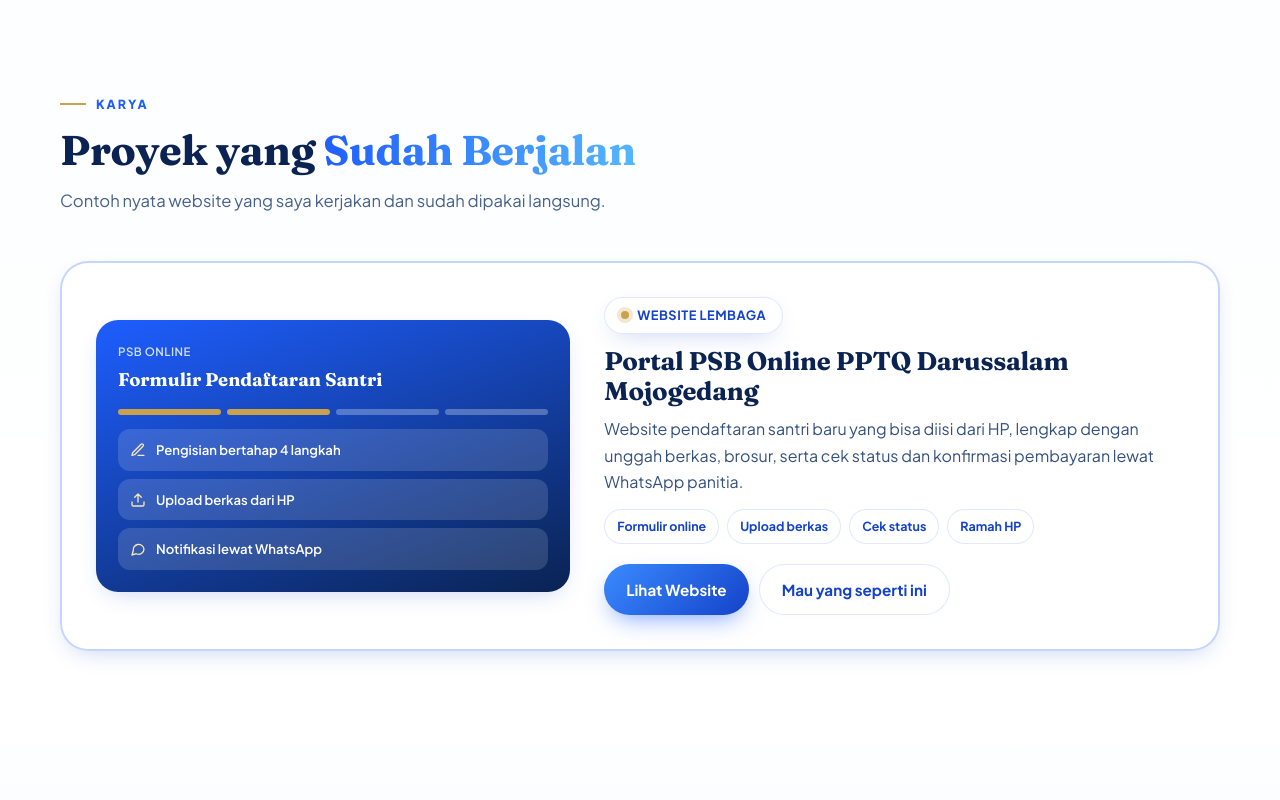
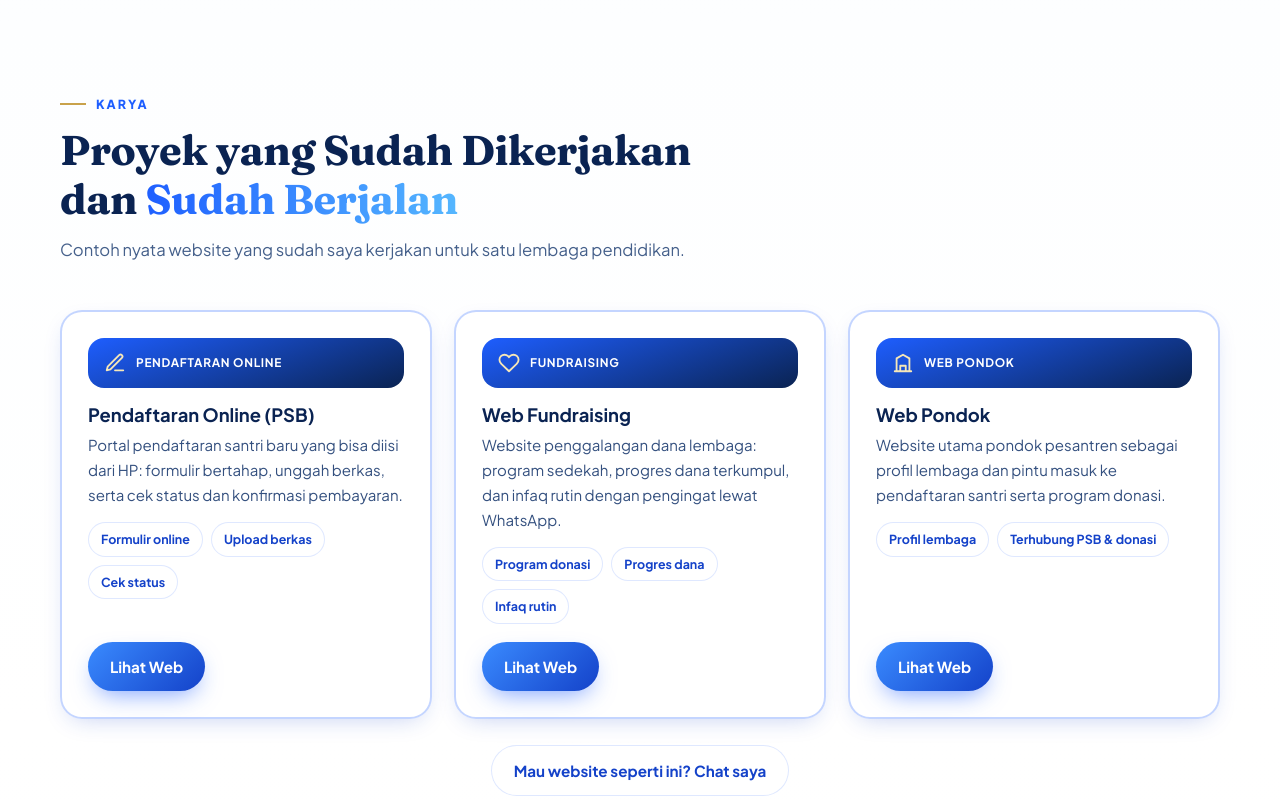
Before and after one commit to Anshor-code/anshor-devp, a plain HTML site: page index.html in a window 1280 px wide. Shown: the part 2060-2860 px from the top of the page. Drawn offline with Linux system fonts and the light colour scheme.

Commit message:
Add files via upload

```diff
--- a/index.html
+++ b/index.html
@@ -204,6 +204,15 @@ section{padding:84px 0}
 .wk-steps i:nth-child(-n+2){background:var(--gold)}
 .wk-row{display:flex;align-items:center;gap:10px;padding:10px 12px;margin-top:8px;border-radius:12px;background:rgba(255,255,255,.14);font-size:.82rem;font-weight:600}
 .wk-row svg{width:16px;height:16px;flex:none;color:#f6e7b8}
+.wk-grid{display:grid;grid-template-columns:repeat(3,1fr);gap:22px}
+.wcard{display:flex;flex-direction:column;padding:26px;border-radius:var(--r);background:var(--glass);border:2px solid var(--edge);box-shadow:var(--shadow-s);transition:transform .25s, box-shadow .25s}
+.wcard:hover{transform:translateY(-6px);box-shadow:var(--shadow)}
+.wc-top{display:flex;align-items:center;gap:10px;margin-bottom:16px;padding:14px 16px;border-radius:16px;color:#fff;font-size:.74rem;font-weight:700;letter-spacing:.06em;background:linear-gradient(160deg,#1e5eff,#0a2352)}
+.wc-top svg{width:22px;height:22px;flex:none;color:#f6e7b8}
+.wcard h3{font-size:1.15rem;color:var(--navy);margin:0 0 8px}
+.wcard p{color:var(--body);font-size:.94rem;margin:0}
+.wcard .wk-tags{margin:14px 0 18px}
+.wcard .btn{margin-top:auto;align-self:flex-start}
 .wk-tags{display:flex;flex-wrap:wrap;gap:8px;margin:14px 0 20px}
 .wk-tags span{font-size:.78rem;font-weight:700;color:var(--blue-d);padding:6px 12px;border-radius:999px;background:rgba(255,255,255,.85);border:1px solid var(--line)}
 .wk-btns{display:flex;flex-wrap:wrap;gap:10px}
@@ -306,6 +315,7 @@ footer{padding:44px 0 90px;border-top:1px solid var(--line);margin-top:30px;back
 
 @media (max-width:980px){
   .hero-grid,.why,.work{grid-template-columns:1fr}
+  .wk-grid{grid-template-columns:1fr;max-width:520px;margin-inline:auto}
   .visual{min-height:430px;max-width:520px;margin-inline:auto;width:100%}
   .svc{grid-template-columns:repeat(2,1fr)}
   .price{grid-template-columns:1fr;max-width:460px;margin-inline:auto}
@@ -514,29 +524,33 @@ footer{padding:44px 0 90px;border-top:1px solid var(--line);margin-top:30px;back
     <div class="wrap">
       <div class="sec-h rv">
         <div class="eyebrow">Karya</div>
-        <h2 class="serif">Proyek yang <span class="grad">Sudah Berjalan</span></h2>
-        <p>Contoh nyata website yang saya kerjakan dan sudah dipakai langsung.</p>
+        <h2 class="serif">Proyek yang Sudah Dikerjakan dan <span class="grad">Sudah Berjalan</span></h2>
+        <p>Contoh nyata website yang sudah saya kerjakan untuk satu lembaga pendidikan.</p>
       </div>
-      <article class="work rv">
-        <div class="wk-mock" aria-hidden="true">
-          <small>PSB ONLINE</small>
-          <b>Formulir Pendaftaran Santri</b>
-          <div class="wk-steps"><i></i><i></i><i></i><i></i></div>
-          <div class="wk-row"><svg viewBox="0 0 24 24" fill="none" stroke="currentColor" stroke-width="2" stroke-linecap="round" stroke-linejoin="round"><path d="M12 20h9M16.5 3.5a2.1 2.1 0 0 1 3 3L7 19l-4 1 1-4z"/></svg>Pengisian bertahap 4 langkah</div>
-          <div class="wk-row"><svg viewBox="0 0 24 24" fill="none" stroke="currentColor" stroke-width="2" stroke-linecap="round" stroke-linejoin="round"><path d="M21 15v4a2 2 0 0 1-2 2H5a2 2 0 0 1-2-2v-4M17 8l-5-5-5 5M12 3v12"/></svg>Upload berkas dari HP</div>
-          <div class="wk-row"><svg viewBox="0 0 24 24" fill="none" stroke="currentColor" stroke-width="2" stroke-linecap="round" stroke-linejoin="round"><path d="M21 12a8 8 0 0 1-11.6 7.1L3 21l1.9-6.4A8 8 0 1 1 21 12z"/></svg>Notifikasi lewat WhatsApp</div>
-        </div>
-        <div>
-          <div class="pill" style="margin-bottom:12px"><i></i>WEBSITE LEMBAGA</div>
-          <h3 class="serif" style="font-size:1.6rem;color:var(--navy);margin:0 0 10px">Portal PSB Online PPTQ Darussalam Mojogedang</h3>
-          <p style="color:var(--body)">Website pendaftaran santri baru yang bisa diisi dari HP, lengkap dengan unggah berkas, brosur, serta cek status dan konfirmasi pembayaran lewat WhatsApp panitia.</p>
-          <div class="wk-tags"><span>Formulir online</span><span>Upload berkas</span><span>Cek status</span><span>Ramah HP</span></div>
-          <div class="wk-btns">
-            <a class="btn btn-p" href="https://psbdarussalam.my.id/" target="_blank" rel="noopener">Lihat Website</a>
-            <a class="btn btn-o" href="https://wa.me/6285704292385?text=Halo%20Anshor_Devp%2C%20saya%20ingin%20website%20seperti%20Portal%20PSB." target="_blank" rel="noopener">Mau yang seperti ini</a>
-          </div>
-        </div>
-      </article>
+      <div class="wk-grid">
+        <article class="wcard rv">
+          <div class="wc-top"><svg viewBox="0 0 24 24" fill="none" stroke="currentColor" stroke-width="2" stroke-linecap="round" stroke-linejoin="round" aria-hidden="true"><path d="M12 20h9M16.5 3.5a2.1 2.1 0 0 1 3 3L7 19l-4 1 1-4z"/></svg><span>PENDAFTARAN ONLINE</span></div>
+          <h3>Pendaftaran Online (PSB)</h3>
+          <p>Portal pendaftaran santri baru yang bisa diisi dari HP: formulir bertahap, unggah berkas, serta cek status dan konfirmasi pembayaran.</p>
+          <div class="wk-tags"><span>Formulir online</span><span>Upload berkas</span><span>Cek status</span></div>
+          <a class="btn btn-p" href="https://psb.darussalammojogedang.com/" target="_blank" rel="noopener">Lihat Web</a>
+        </article>
+        <article class="wcard rv">
+          <div class="wc-top"><svg viewBox="0 0 24 24" fill="none" stroke="currentColor" stroke-width="2" stroke-linecap="round" stroke-linejoin="round" aria-hidden="true"><path d="M20.8 4.6a5.5 5.5 0 0 0-7.8 0L12 5.7l-1-1.1a5.5 5.5 0 0 0-7.8 7.8l1 1.1L12 21l7.8-7.5 1-1.1a5.5 5.5 0 0 0 0-7.8z"/></svg><span>FUNDRAISING</span></div>
+          <h3>Web Fundraising</h3>
+          <p>Website penggalangan dana lembaga: program sedekah, progres dana terkumpul, dan infaq rutin dengan pengingat lewat WhatsApp.</p>
+          <div class="wk-tags"><span>Program donasi</span><span>Progres dana</span><span>Infaq rutin</span></div>
+          <a class="btn btn-p" href="https://lpdu.darussalammojogedang.com/" target="_blank" rel="noopener">Lihat Web</a>
+        </article>
+        <article class="wcard rv">
+          <div class="wc-top"><svg viewBox="0 0 24 24" fill="none" stroke="currentColor" stroke-width="2" stroke-linecap="round" stroke-linejoin="round" aria-hidden="true"><path d="M3 21h18M5 21V7l7-4 7 4v14M9 21v-6h6v6"/></svg><span>WEB PONDOK</span></div>
+          <h3>Web Pondok</h3>
+          <p>Website utama pondok pesantren sebagai profil lembaga dan pintu masuk ke pendaftaran santri serta program donasi.</p>
+          <div class="wk-tags"><span>Profil lembaga</span><span>Terhubung PSB &amp; donasi</span></div>
+          <a class="btn btn-p" href="https://darussalammojogedang.com/" target="_blank" rel="noopener">Lihat Web</a>
+        </article>
+      </div>
+      <div style="text-align:center;margin-top:26px" class="rv"><a class="btn btn-o" href="https://wa.me/6285704292385?text=Halo%20Anshor_Devp%2C%20saya%20ingin%20website%20seperti%20proyek%20di%20portofolio." target="_blank" rel="noopener">Mau website seperti ini? Chat saya</a></div>
     </div>
   </section>
 
```
